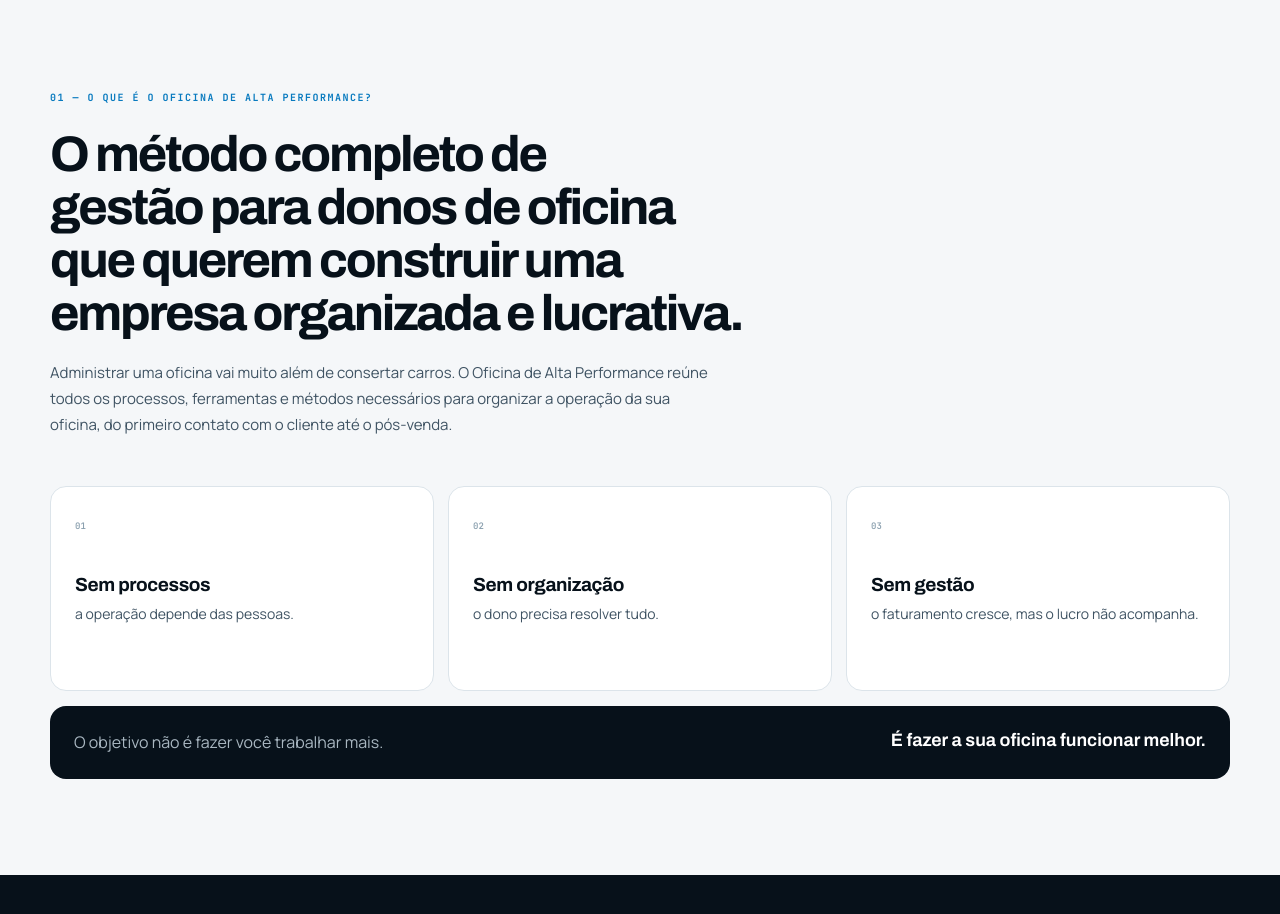
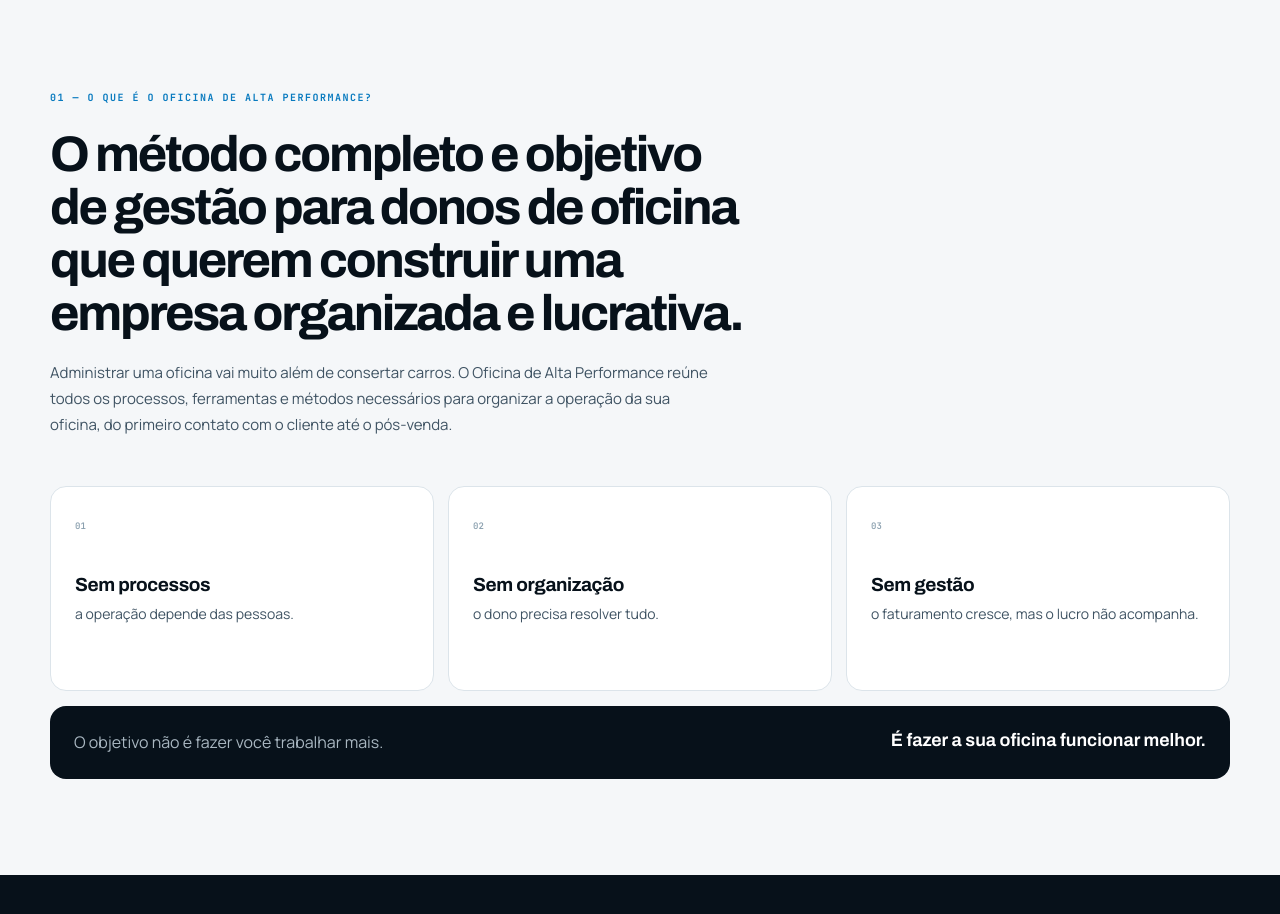
Before and after one commit to cezarhlima1/diegomensor, a Next.js app: page /oficinadealtaperformance in a window 1280 px wide. Shown: the part 960-1874 px from the top of the page. Built offline with nearby package versions, Linux system fonts and the light colour scheme.

Commit message:
ajusta titulo da secao do metodo

```diff
--- a/components/oficina-alta-performance/OficinaAltaPerformance.tsx
+++ b/components/oficina-alta-performance/OficinaAltaPerformance.tsx
@@ -167,7 +167,7 @@ export default function OficinaAltaPerformance() {
         <div className={styles.shell}>
           <div className={`${styles.sectionIntro} ${styles.reveal}`}>
             <span className={styles.index}>01 — O que é o Oficina de Alta Performance?</span>
-            <h2>O método completo de gestão para donos de oficina que querem construir uma empresa organizada e lucrativa.</h2>
+            <h2>O método completo e objetivo de gestão para donos de oficina que querem construir uma empresa organizada e lucrativa.</h2>
             <p>
               Administrar uma oficina vai muito além de consertar carros. O Oficina de Alta
               Performance reúne todos os processos, ferramentas e métodos necessários para
```
